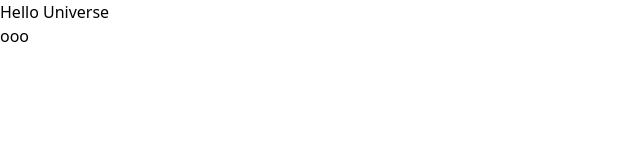
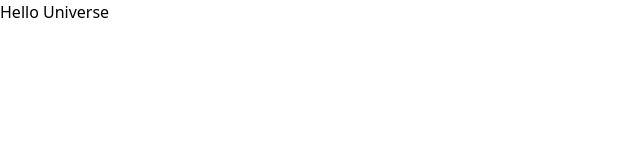
Before and after one commit to mabupro/qtup, a Next.js app: page / in a window 1280 px wide. Shown: the top 160 px of the page, without its empty margins (0-640 px from the left). Built offline with nearby package versions, Linux system fonts and the light colour scheme.

Commit message:
urlのいらないoを削除

```diff
--- a/src/app/page.tsx
+++ b/src/app/page.tsx
@@ -9,7 +9,7 @@ export default function Home() {
       <div className="flex h-screen items-center justify-center">
         <div className="flex flex-col items-center">
           <HelloUniverseLabel />
-          <p className="text-sm text-gray-500">{url} ooo</p>
+          <p className="text-sm text-gray-500">{url}</p>
         </div>
       </div>
     </main>
```
